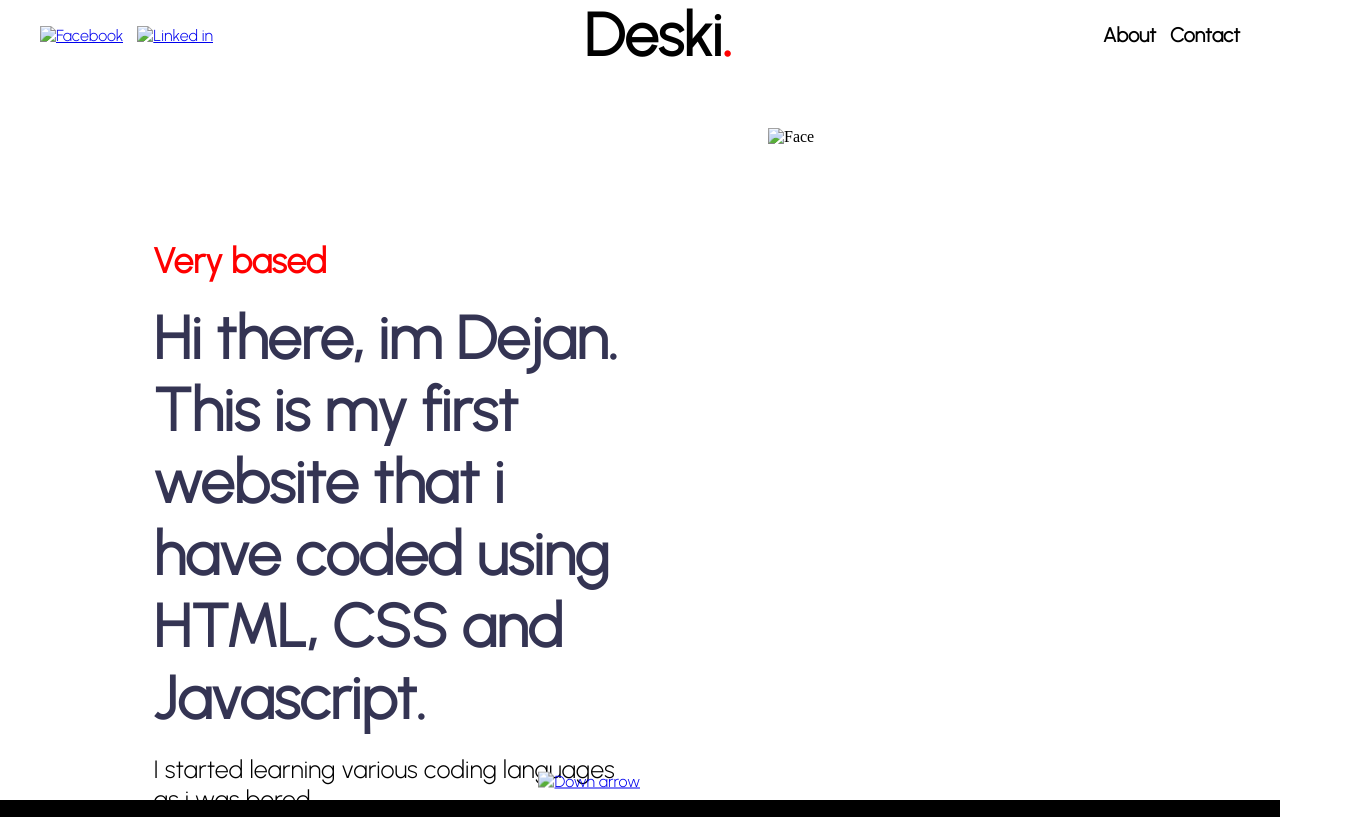
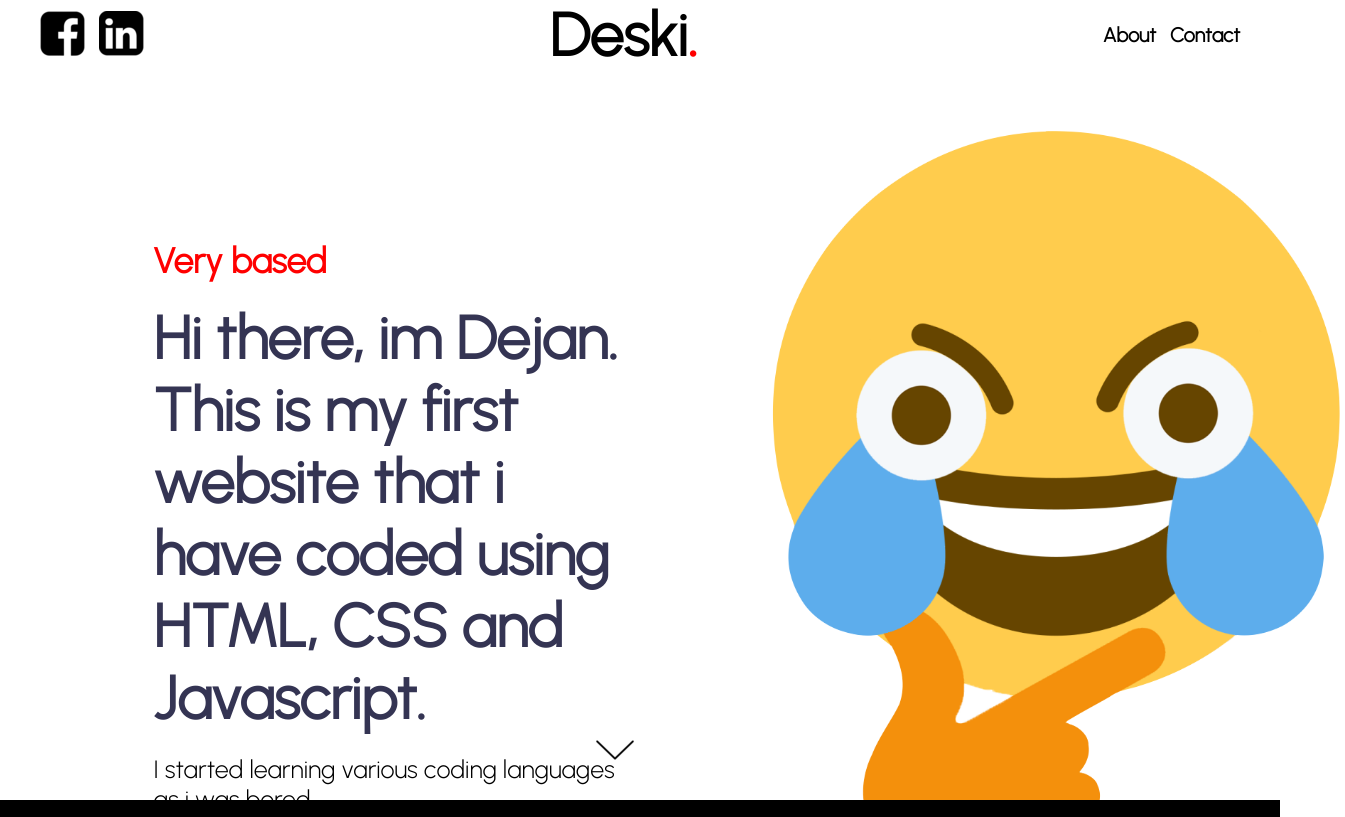
Before and after one commit to Deskkii/Website, a plain HTML site: page docs/index.html in a window 1280 px wide. Shown: the top 817 px of the page, 1345 px wide, since content can reach past the window. Drawn offline with nearby package versions, Linux system fonts and the light colour scheme; the site is published under a folder, as on GitHub Pages, so addresses that start at the root find nothing.

Commit message:
lesss goooo

```diff
--- a/docs/index.html
+++ b/docs/index.html
@@ -40,10 +40,10 @@
                     <ul>
                         <li id="facebook">
                         <a class="navclick" href="https://www.facebook.com/dejan.mitreskii/">
-                        <img alt="Facebook" src="/images/facebook.png"></a>
+                        <img alt="Facebook" src="images/facebook.png"></a>
                         <li id="linkedin">
                         <a class="navclick" href="https://www.linkedin.com/in/dejan-mitreski-4a996b223/">
-                        <img alt="Linked in" src="/images/linkedin.png"></a>
+                        <img alt="Linked in" src="images/linkedin.png"></a>
                     </ul>
                 </div>
                 <div class="logo">
@@ -58,7 +58,7 @@
             </div>
 
         </section>
-        <img class="face" src="/images/face.png" alt="Face">
+        <img class="face" src="images/face.png" alt="Face">
         <section class="section1">
             <div class="paragraph1">
                 <h1>Very based</h1>
@@ -66,7 +66,7 @@
                     CSS and Javascript. </h2>
                 <p class="description1">I started learning various coding languages as i was bored.</p>
             </div>
-            <a class="downarrow" href="#secondsection"><img src="/images/arrowdown.png" alt="Down arrow"></a>
+            <a class="downarrow" href="#secondsection"><img src="images/arrowdown.png" alt="Down arrow"></a>
         </section>
 
         <span id="secondsection"></span>
```
